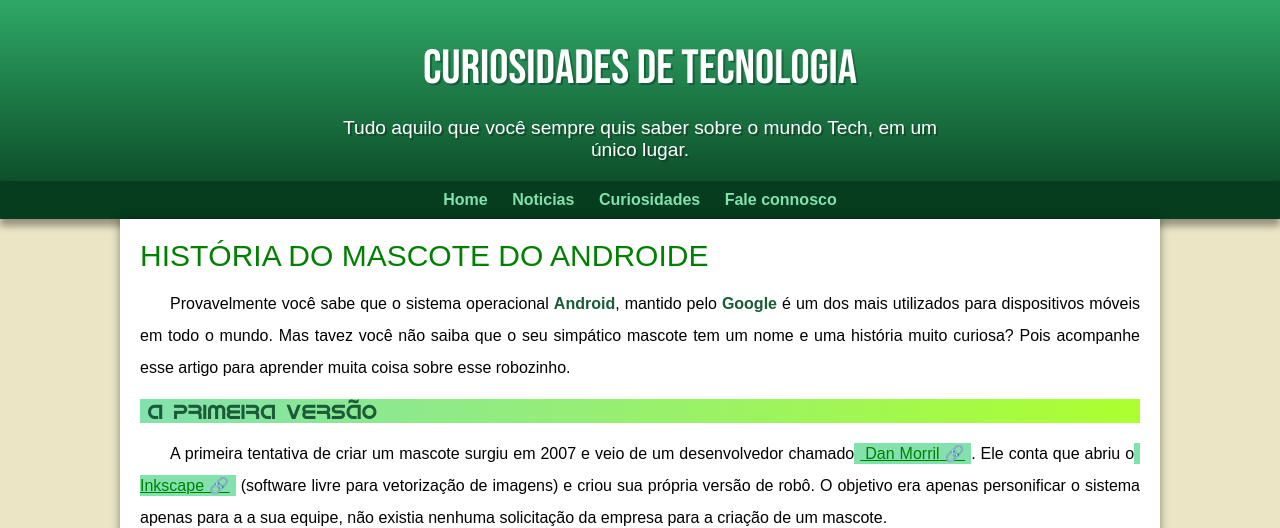
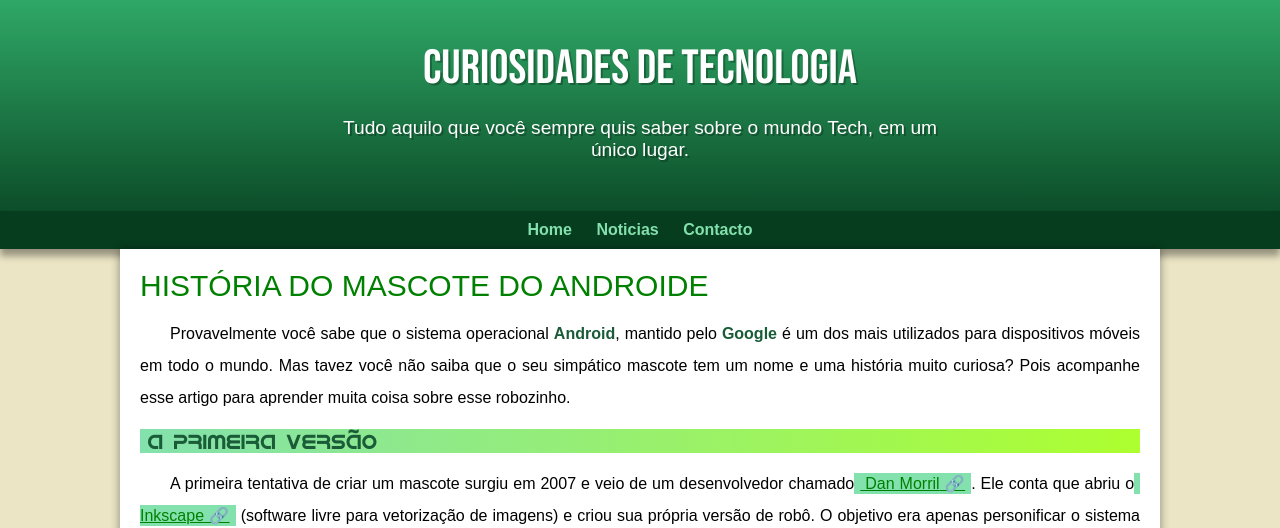
Before and after one commit to SandraDiasGaspar/projeto-android, a plain HTML site: page index.html in a window 1280 px wide. Shown: the top 528 px of the page. Drawn offline with Linux system fonts and the light colour scheme.

Commit message:
problema corrigido

```diff
--- a/index.html
+++ b/index.html
@@ -14,8 +14,7 @@
         <nav>
             <a href="#">Home</a>
             <a href="#">Noticias</a>
-            <a href="#">Curiosidades</a>
-            <a href="#">Fale connosco</a>
+            <a href="#">Contacto</a>
         </nav>
     </header>
     <main>
--- a/style.css
+++ b/style.css
@@ -65,7 +65,7 @@ header > p{
     padding-left: 10px;
     padding-right: 10px;
     margin: auto;
-    margin-bottom: 20px;
+    padding-bottom: 50px;
     text-shadow: 2px 2px 0px rgb(0, 0, 0, 0.267);
 }
 
```
